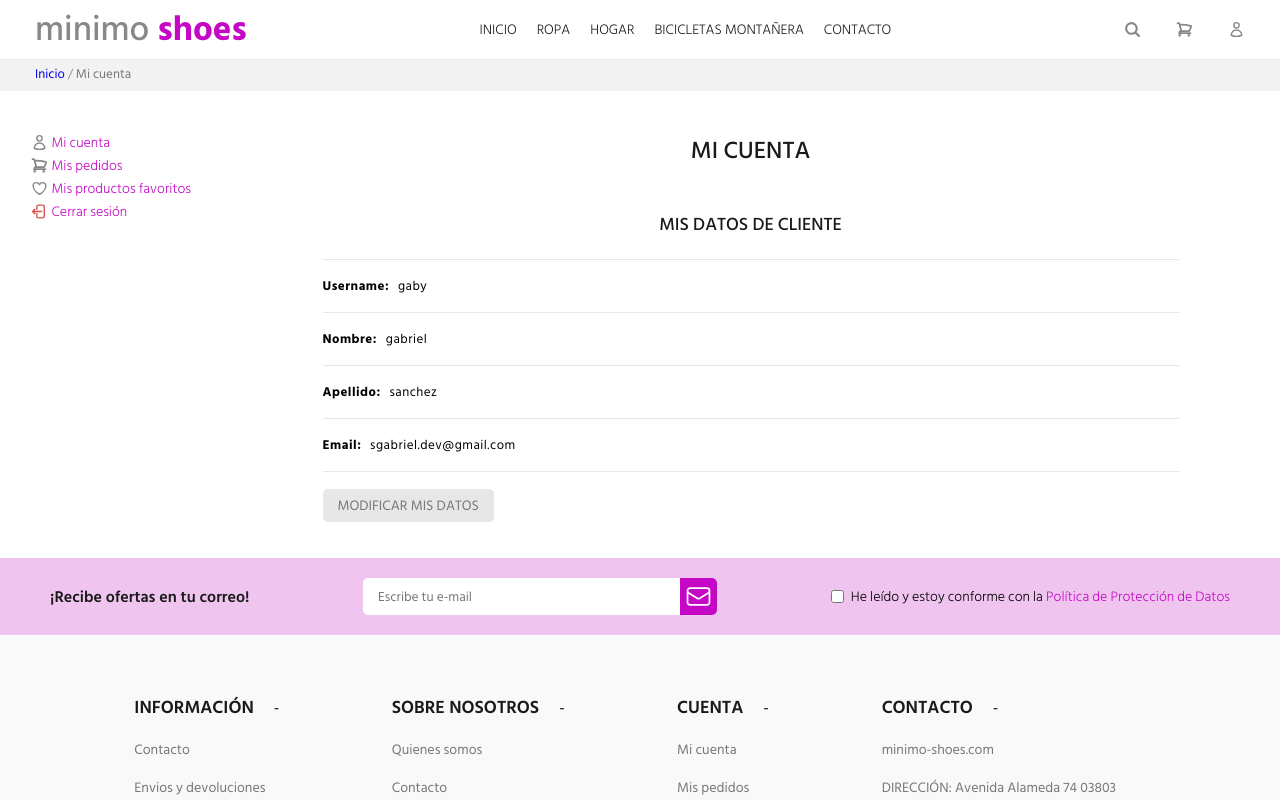
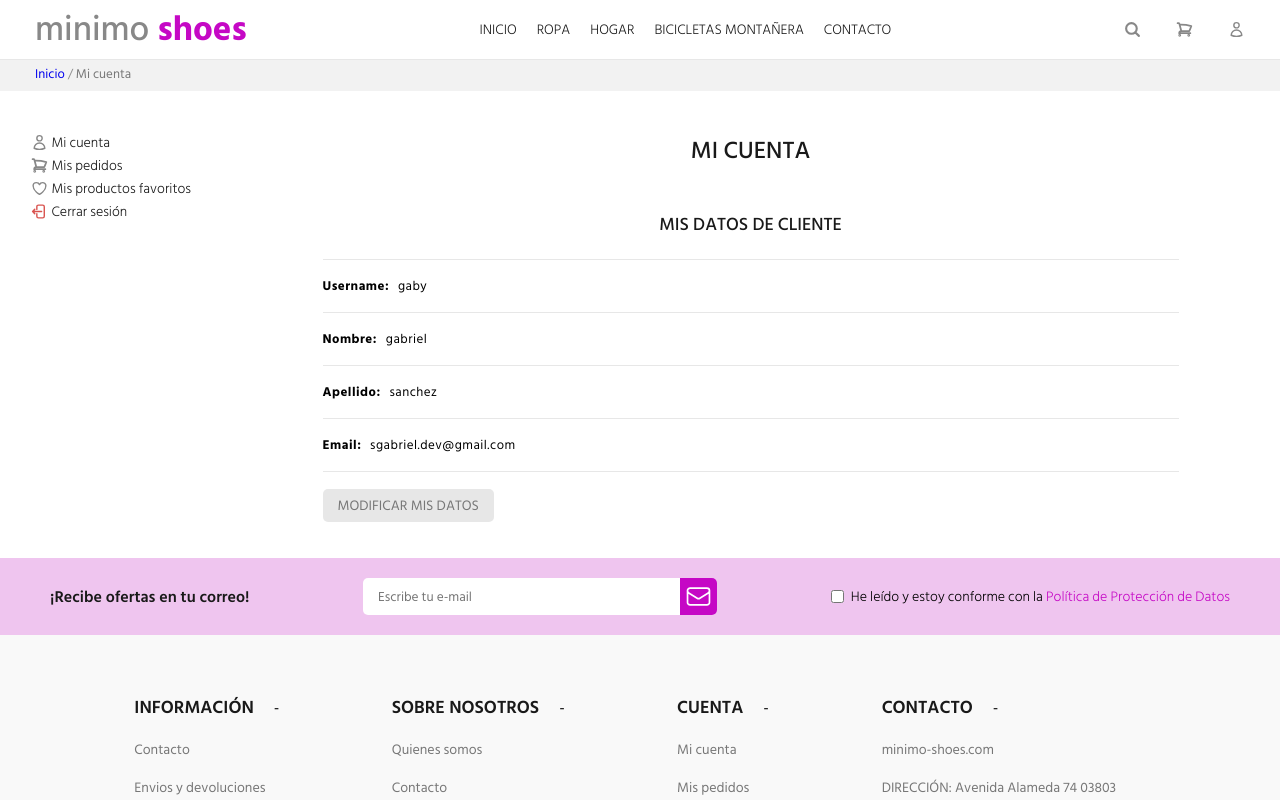
Before and after one commit to gszcode/E-commerce, a React (Vite) app: page /account in a window 1280 px wide. Shown: the top 800 px of the page. Built offline with nearby package versions, Linux system fonts and the light colour scheme.

Commit message:
remover navlink

```diff
--- a/src/components/Sidebar/index.tsx
+++ b/src/components/Sidebar/index.tsx
@@ -1,4 +1,4 @@
-import { NavLink } from 'react-router-dom'
+import { Link } from 'react-router-dom'
 import styles from './sidebar.module.scss'
 import Image from '../Image'
 
@@ -8,27 +8,19 @@ const Sidebar = () => {
       <ul className={styles.list}>
         <li className={styles.item}>
           <Image img="user" alt="My account" />
-          <NavLink to="/account" className={styles.activeLink}>
-            Mi cuenta
-          </NavLink>
+          <Link to="/account">Mi cuenta</Link>
         </li>
         <li className={styles.item}>
           <Image img="cart" alt="My orders" />
-          <NavLink to="/my-orders" className={styles.activeLink}>
-            Mis pedidos
-          </NavLink>
+          <Link to="/my-orders">Mis pedidos</Link>
         </li>
         <li className={styles.item}>
           <Image img="heart" alt="My favorite products" />
-          <NavLink to="/favorite-products" className={styles.activeLink}>
-            Mis productos favoritos
-          </NavLink>
+          <Link to="/favorite-products">Mis productos favoritos</Link>
         </li>
         <li className={styles.item}>
           <Image img="logout" alt="Logout" />
-          <NavLink to="/logout" className={styles.activeLink}>
-            Cerrar sesión
-          </NavLink>
+          <Link to="/logout">Cerrar sesión</Link>
         </li>
       </ul>
     </div>
--- a/src/components/Sidebar/sidebar.module.scss
+++ b/src/components/Sidebar/sidebar.module.scss
@@ -15,9 +15,6 @@
         &:hover {
           color: $hover-color;
         }
-        &.activeLink {
-          color: $hover-color;
-        }
       }
     }
   }
```
